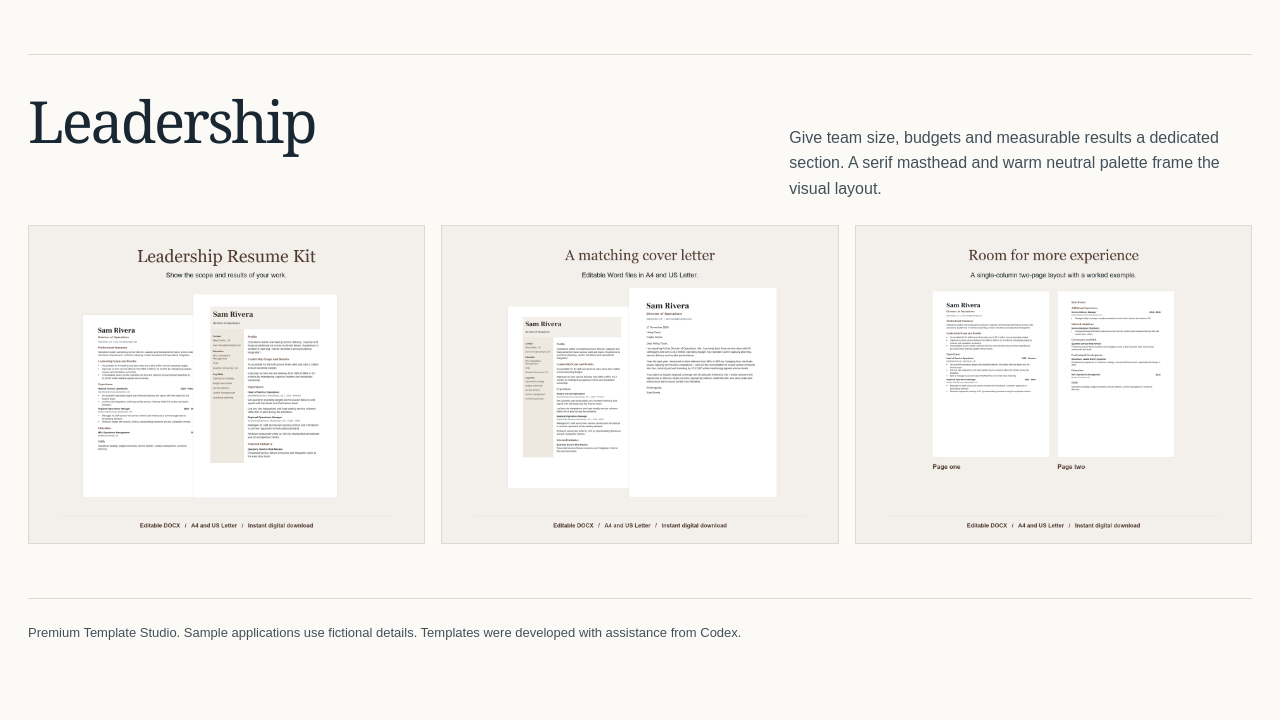
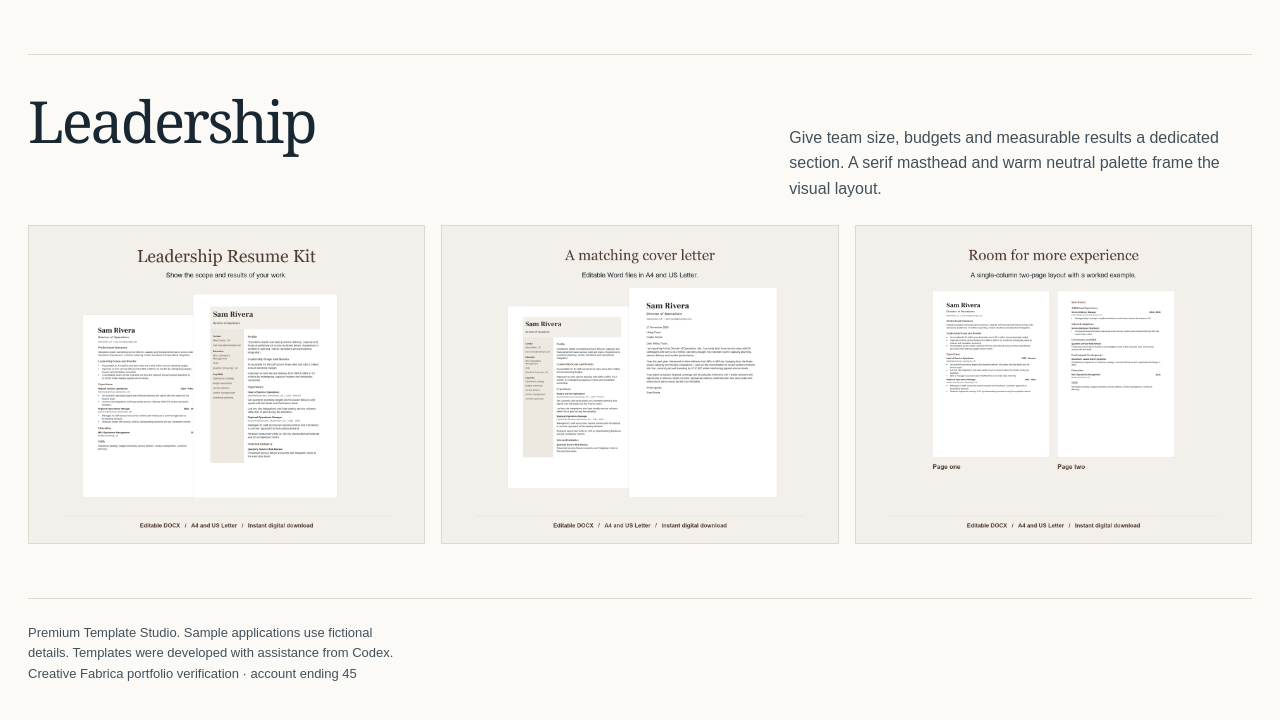
Before and after one commit to elliotfurby29-ctrl/premium-template-studio, a plain HTML site: page index.html in a window 1280 px wide. Shown: the part 1629-2349 px from the top of the page. Before the commit the page ends 2307 px from the top, so only its background shows below. Drawn offline with Linux system fonts and the light colour scheme.

Commit message:
Add Creative Fabrica portfolio ownership verification

```diff
--- a/index.html
+++ b/index.html
@@ -59,6 +59,9 @@
     </div>
   </section>
 </main>
-<footer>Premium Template Studio. Sample applications use fictional details. Templates were developed with assistance from Codex.</footer>
+<footer>
+  <p>Premium Template Studio. Sample applications use fictional details. Templates were developed with assistance from Codex.</p>
+  <p>Creative Fabrica portfolio verification · account ending 45</p>
+</footer>
 </body>
 </html>
```
